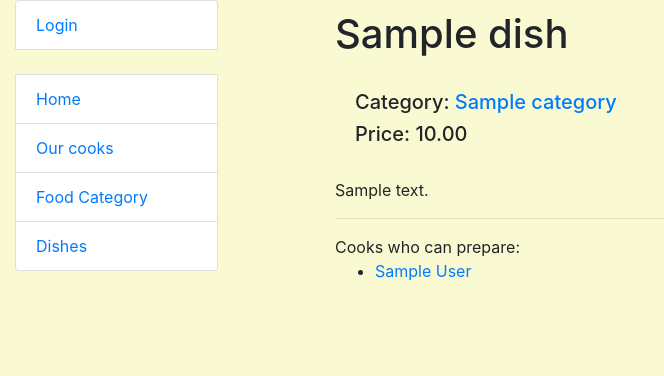
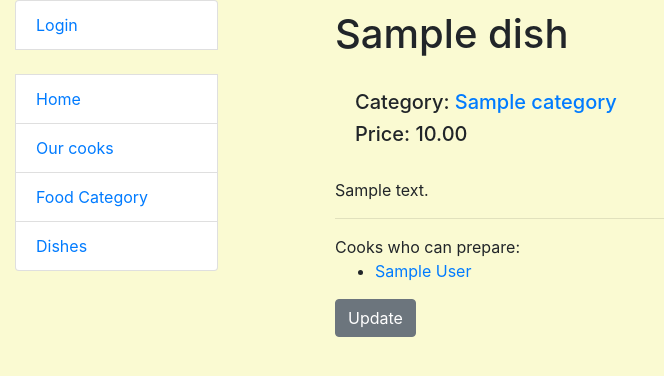
Before and after one commit to FranchukS/catering-service, a Django app: page /dishes/1/ in a window 1280 px wide. Shown: the top 376 px of the page, without its empty margins (0-664 px from the left). Run offline with Django 4.2, Linux system fonts and the light colour scheme; tables that the repository leaves empty hold one stand-in row (values such as "Sample post").

Commit message:
Add dish-update page

```diff
--- a/kitchen/urls.py
+++ b/kitchen/urls.py
@@ -8,6 +8,7 @@ from kitchen.views import (
     CookCreateView, CookExperienceUpdateView,
     CookDeleteView, DishListView,
     DishDetailView, DishCreateView,
+    DishUpdateView,
 
 
 )
@@ -31,7 +32,7 @@ urlpatterns = [
     path("dishes/", DishListView.as_view(), name="dish-list"),
     path("dishes/<int:pk>/", DishDetailView.as_view(), name="dish-detail"),
     path("dishes/create/", DishCreateView.as_view(), name="dish-create"),
-
+    path("dishes/<int:pk>/update/", DishUpdateView.as_view(), name="dish-update"),
 ]
 
 app_name = "kitchen"
--- a/kitchen/views.py
+++ b/kitchen/views.py
@@ -93,3 +93,8 @@ class DishDetailView(generic.DetailView):
 class DishCreateView(LoginRequiredMixin, generic.CreateView):
     form_class = DishForm
     template_name = "kitchen/dish_form.html"
+
+
+class DishUpdateView(LoginRequiredMixin, generic.UpdateView):
+    model = Dish
+    fields = "__all__"
--- a/templates/kitchen/dish_detail.html
+++ b/templates/kitchen/dish_detail.html
@@ -24,4 +24,7 @@
   {% else %}
     <p>There are no cooks who can prepare this dish</p>
   {% endif %}
+  <a style="float: left" href="{% url 'kitchen:dish-update' pk=dish.id %}" class="btn btn-secondary link-to-page">
+      Update
+  </a>
 {% endblock %}
```
